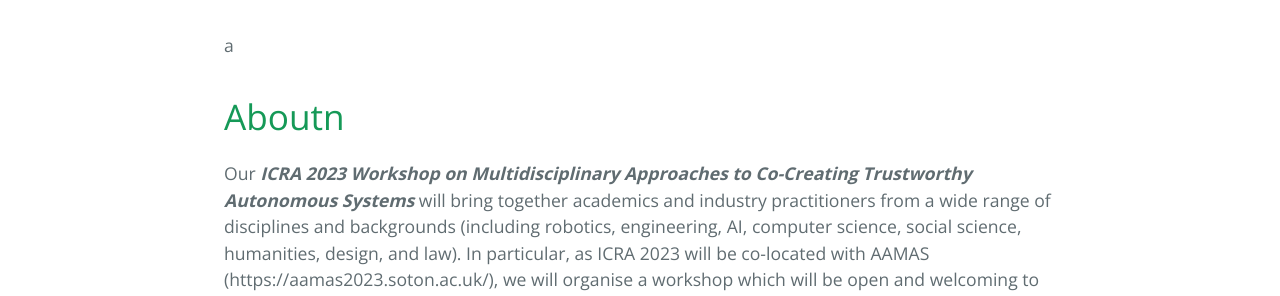
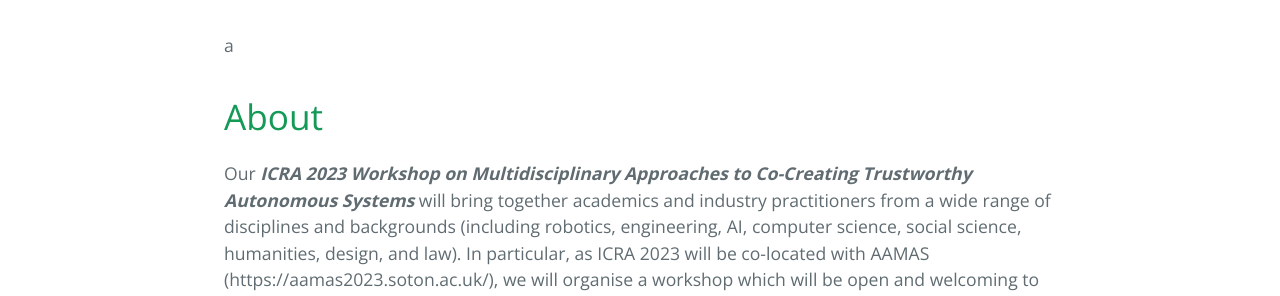
Before and after one commit to mactasworkshop/2022, a Jekyll site: the page built from index.md, in a window 1280 px wide and 900 px high, scrolled down 371 px. Shown: the part 168-464 px from the top of the window. Built offline with Jekyll 4.4.1, drawn with Linux system fonts in a browser that asks for light colours.

Commit message:
Update index.md

```diff
--- a/index.md
+++ b/index.md
@@ -4,7 +4,7 @@
 
 a
 
-# Aboutn
+# About
 
 Our **_ICRA 2023 Workshop on Multidisciplinary Approaches to Co-Creating Trustworthy Autonomous Systems_** will bring together academics and industry practitioners from a wide range of disciplines and backgrounds (including robotics, engineering, AI, computer science, social science, humanities, design, and law). In particular, as ICRA 2023 will be co-located with AAMAS (https://aamas2023.soton.ac.uk/), we will organise a workshop which will be open and welcoming to researchers from the autonomous agents and multi-agent systems community.
 
```
